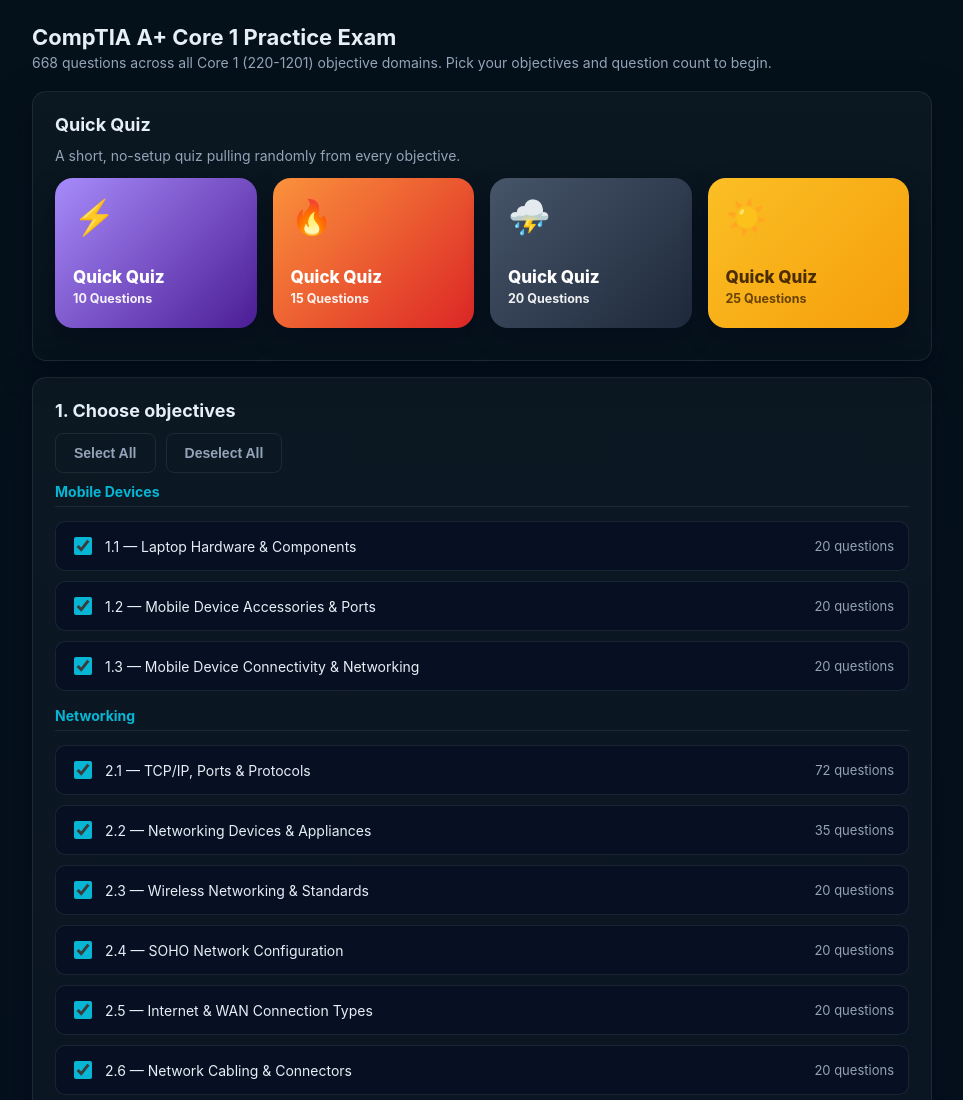
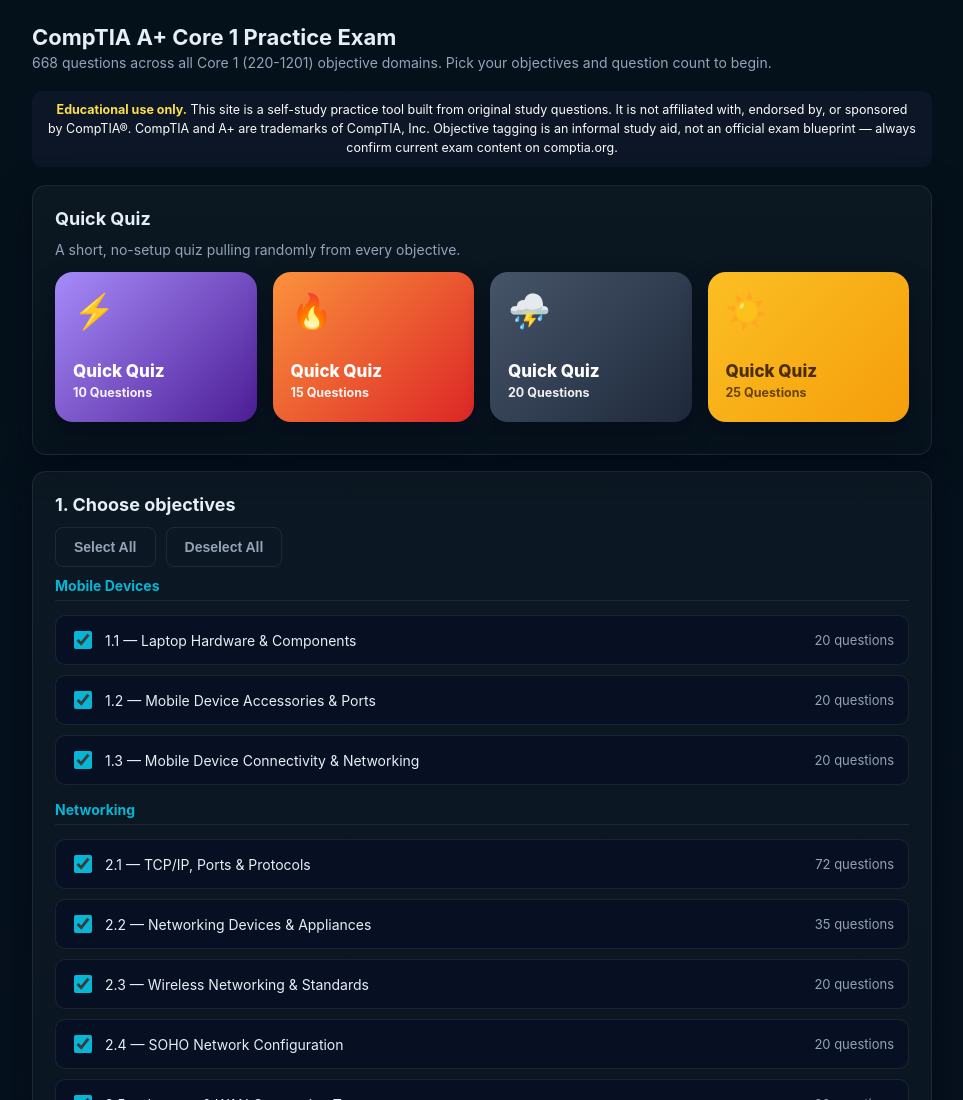
Before and after one commit to RafikiScyent888/Core-1-quizzes, a plain HTML site: page index.html in a window 1280 px wide. Shown: the top 1100 px of the page, without its empty margins (158-1121 px from the left). Drawn offline with Linux system fonts and the light colour scheme.

Commit message:
Add disclaimer for educational use in index.html
Added a disclaimer section to the HTML for educational use.

```diff
--- a/index.html
+++ b/index.html
@@ -12,6 +12,8 @@
 h1{margin:0 0 4px 0;font-size:22px}
 h2{margin:0 0 12px 0;font-size:18px}
 .sub{color:var(--muted);font-size:14px;margin-bottom:20px}
+.disclaimer{background:rgba(15,23,42,0.85);color:#f8fafc;font-size:12.5px;line-height:1.5;border-radius:10px;padding:10px 16px;margin:0 0 18px;text-align:center}
+.disclaimer strong{color:#fde047}
 .card{background:linear-gradient(180deg, rgba(255,255,255,0.03), rgba(255,255,255,0.01));padding:22px;border-radius:14px;box-shadow:0 8px 32px rgba(2,6,23,0.6);border:1px solid var(--line);margin-bottom:16px}
 button{background:var(--accent);color:#042027;border:0;padding:11px 18px;border-radius:8px;font-weight:700;cursor:pointer;font-size:14px}
 button:hover{filter:brightness(1.08)}
@@ -189,6 +191,7 @@
     app.innerHTML = `
       <h1>CompTIA A+ Core 1 Practice Exam</h1>
       <div class="sub">${QUESTION_BANK.length} questions across all Core 1 (220-1201) objective domains. Pick your objectives and question count to begin.</div>
+      <div class="disclaimer"><strong>Educational use only.</strong> This site is a self-study practice tool built from original study questions. It is not affiliated with, endorsed by, or sponsored by CompTIA&reg;. CompTIA and A+ are trademarks of CompTIA, Inc. Objective tagging is an informal study aid, not an official exam blueprint &mdash; always confirm current exam content on comptia.org.</div>
       ${existing && !existing.finished ? `
         <div class="resume-banner">
           <div><strong>Quiz in progress</strong> &mdash; ${existing.answers.filter(a=>a!==null).length} of ${existing.order.length} answered.</div>
```
